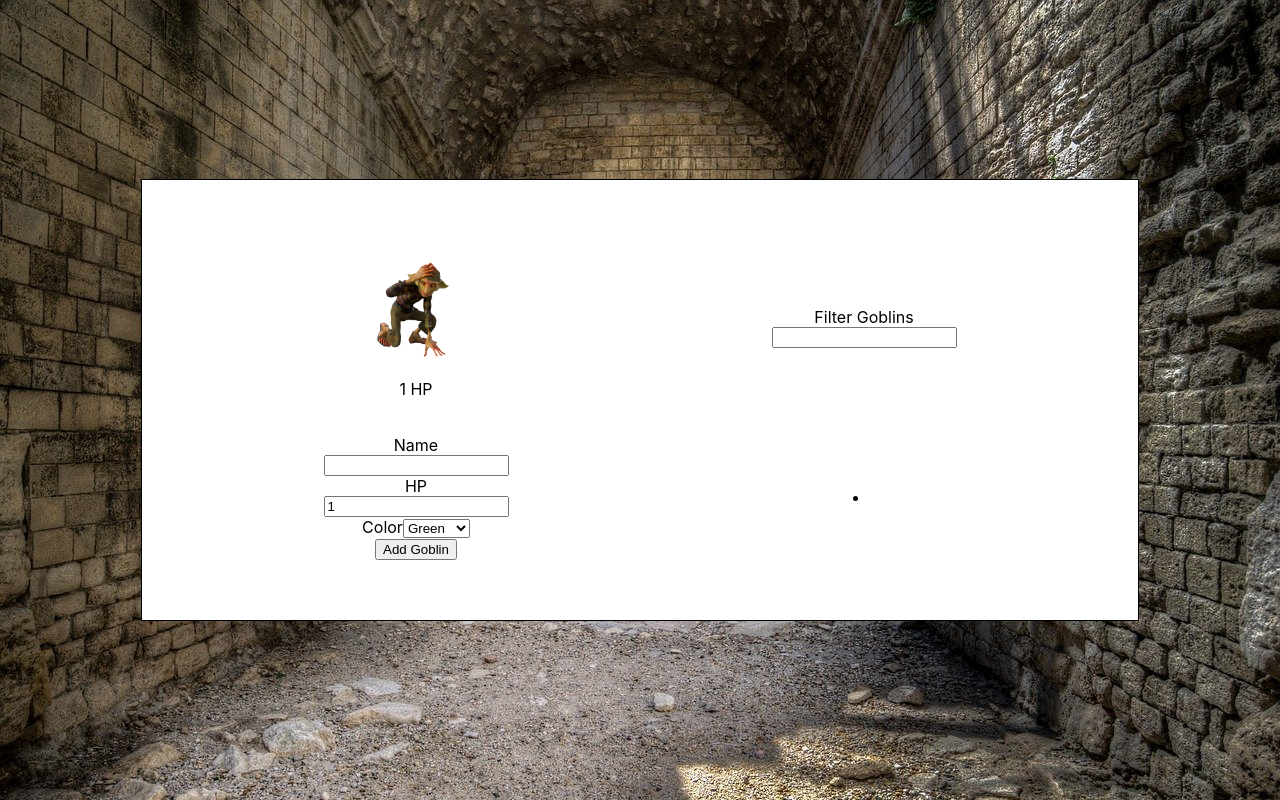
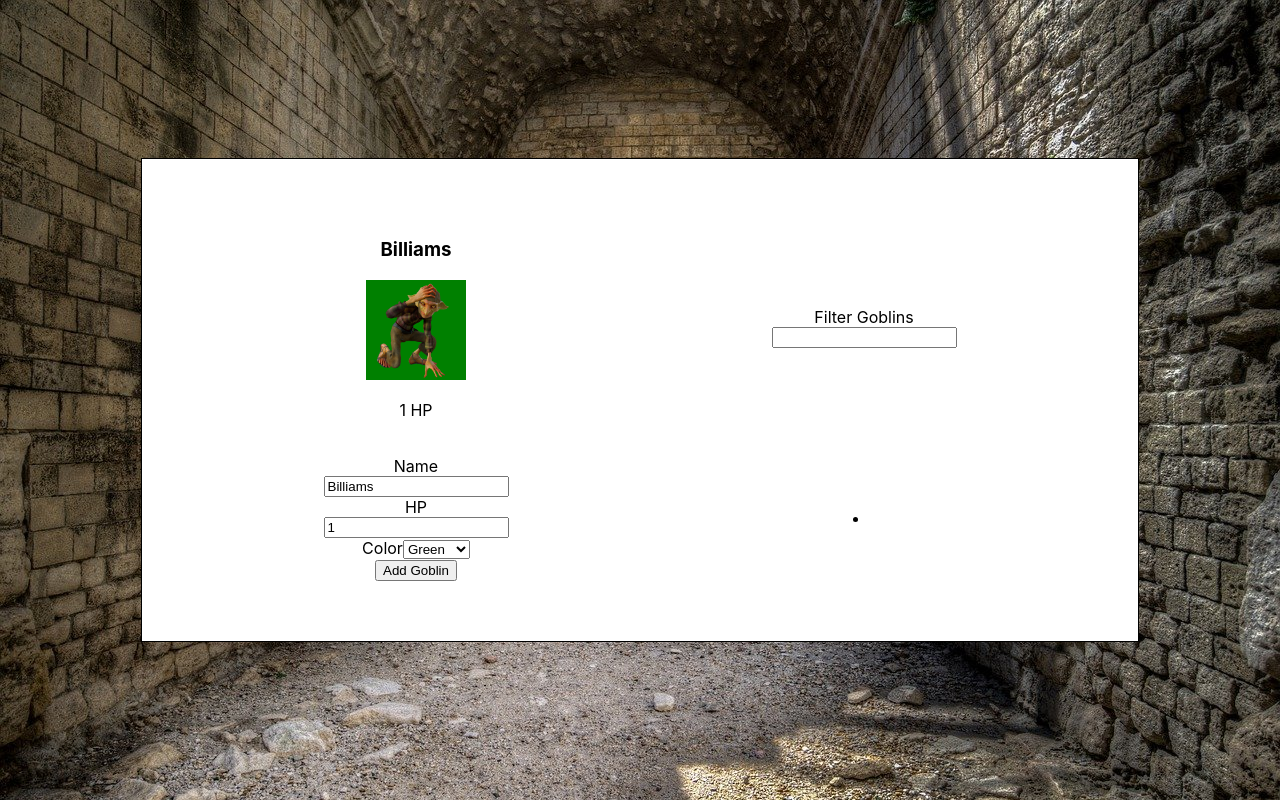
Before and after one commit to ThomHarding/react-goblin-builder-half-baked, a React (Create React App) app: page / in a window 1280 px wide. Built offline with nearby package versions, Linux system fonts and the light colour scheme.

Commit message:
gave functions that wanted goblin objects objects instead of Goblin components

```diff
--- a/src/App.js
+++ b/src/App.js
@@ -7,9 +7,9 @@ import Goblin from './Goblin';
 function App() {
   const [allGoblins, setAllGoblins] = useState([]);
   const [filteredGoblins, setFilteredGoblins] = useState([]);
-  const [goblinFormName, setGoblinFormName] = useState('');
+  const [goblinFormName, setGoblinFormName] = useState('Billiams');
   const [goblinFormHP, setGoblinFormHP] = useState(1);
-  const [goblinFormColor, setGoblinFormColor] = useState('');
+  const [goblinFormColor, setGoblinFormColor] = useState('green');
   /*
     track:
       allGoblins, an array of all goblins
@@ -23,12 +23,12 @@ function App() {
     e.preventDefault();
 
     // on submit, make a new goblin object with a name that comes from the form state, an hp that comes from the form state, and a color that comes from the form state
-    let newGoblin = <Goblin goblin={{ name:{ goblinFormName }, color:{ goblinFormColor }, hp:{ goblinFormHP } }} />;
+    let newGoblin = { name: goblinFormName, color: goblinFormColor, hp: goblinFormHP };
     // update the allGoblins array. Add the new goblin to the allGoblins array immutably.
     setAllGoblins([...allGoblins, newGoblin]);
     // clear out the goblin form state items by setting them to empty strings. This will cause the form to reset in the UI.
-    setGoblinFormColor('');
-    setGoblinFormHP('');
+    setGoblinFormColor('green');
+    setGoblinFormHP(10);
     setGoblinFormName('');
   }
 
```
